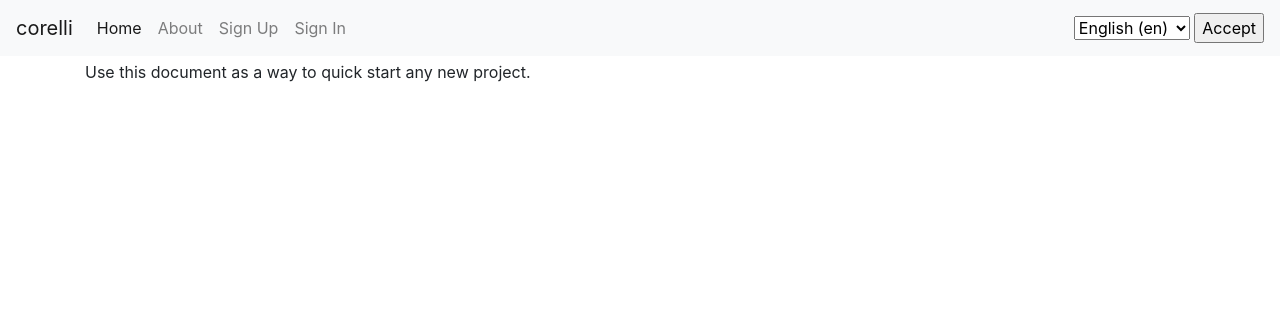
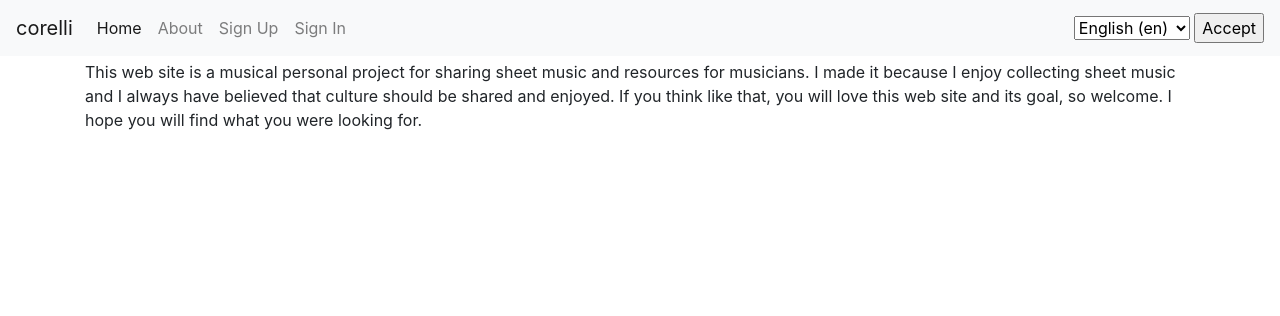
Before and after one commit to madtyn/corelli, a Django app: page /en/about/ in a window 1280 px wide. Shown: the top 316 px of the page. Run offline with Django 3.2, Linux system fonts and the light colour scheme; some libraries are stand-ins or nearby versions.

Commit message:
Adds Home and About translations. This complements the i18n initial commit

```diff
--- a/corelli/templates/base.html
+++ b/corelli/templates/base.html
@@ -45,10 +45,10 @@
         <div class="collapse navbar-collapse" id="navbarSupportedContent">
           <ul class="navbar-nav mr-auto">
             <li class="nav-item active">
-              <a class="nav-link" href="{% url 'home' %}">Home <span class="sr-only">(current)</span></a>
+              <a class="nav-link" href="{% url 'home' %}">{% trans "Home" %} <span class="sr-only">(current)</span></a>
             </li>
             <li class="nav-item">
-              <a class="nav-link" href="{% url 'about' %}">About</a>
+              <a class="nav-link" href="{% url 'about' %}">{% trans "About" %}</a>
             </li>
             {% if request.user.is_authenticated %}
               <li class="nav-item">
--- a/corelli/templates/pages/about.html
+++ b/corelli/templates/pages/about.html
@@ -1 +1,11 @@
 {% extends "base.html" %}
+{% load i18n %}
+
+{% block content %}
+    <p>{% blocktrans %} This web site is a musical personal project for sharing sheet music and resources for musicians.
+        I made it because I enjoy collecting sheet music and I always have believed that culture should be shared and enjoyed.
+
+        If you think like that, you will love this web site and its goal, so welcome. I hope you will find what you were
+        looking for.
+    {% endblocktrans %}</p>
+{% endblock content %}
```
Also changed, not shown: locale/es/LC_MESSAGES/django.po, locale/gl/LC_MESSAGES/django.po, locale/it/LC_MESSAGES/django.po.
